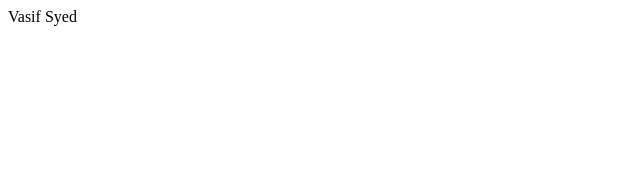
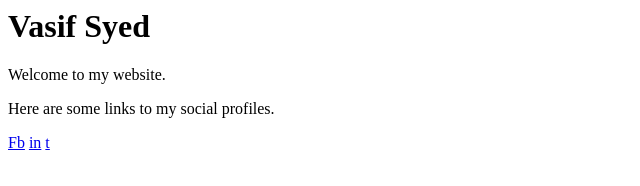
Before and after one commit to vasef/vasef.github.io, a plain HTML site: page index.html in a window 1280 px wide. Shown: the whole page, without its empty margins (0-640 px from the left). Drawn offline with Linux system fonts and the light colour scheme.

Commit message:
added some links

```diff
--- a/index.html
+++ b/index.html
@@ -1 +1,11 @@
-Vasif Syed
+<html>
+  <body>
+    <h1> Vasif Syed </h1>
+    <p> Welcome to my website.</p>
+    <p> Here are some links to my social profiles.</p>
+    <a href="https://facebook.com/vasifnawaz">Fb</a>
+    <a href="https://linkedin.com/in/vasif">in</a>
+    <a href="https://twitter.com/vasiftweets">t</a>
+  </body>
+
+</html>
```
